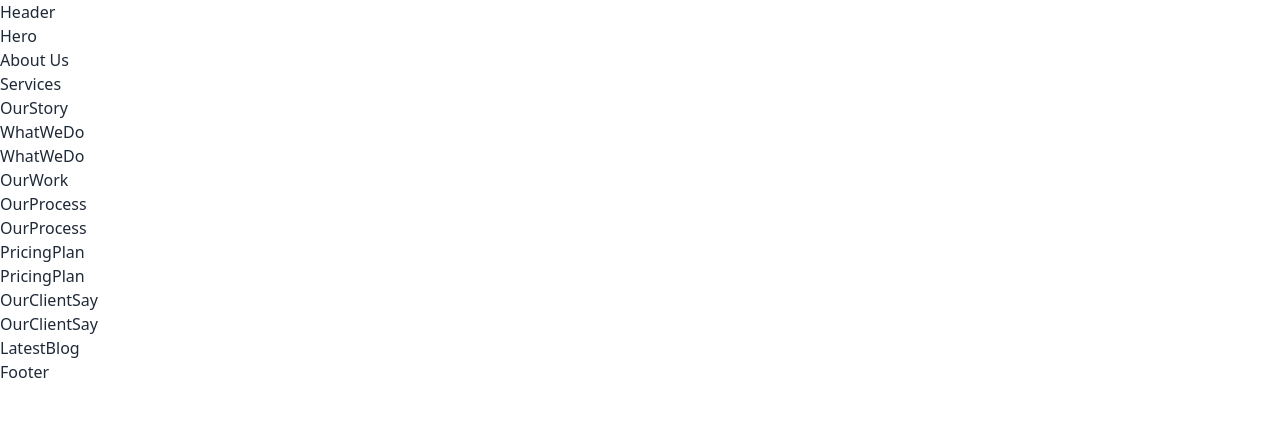
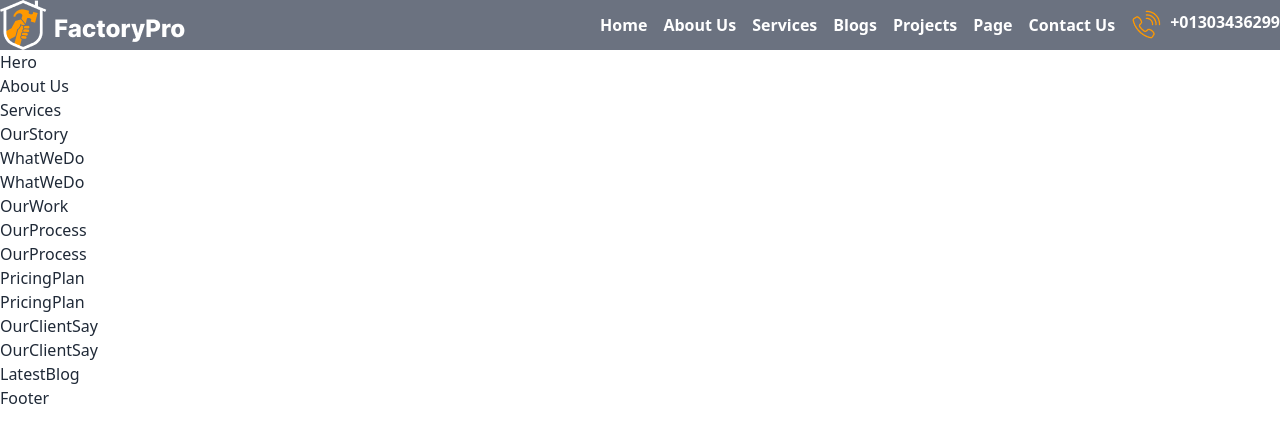
Before and after one commit to devsujoy36/FactoryPro, a React (Vite) app: page / in a window 1280 px wide. Shown: the top 442 px of the page. Built offline with nearby package versions, Linux system fonts and the light colour scheme.

Commit message:
add Navbar

```diff
--- a/src/Components/Header/Header.jsx
+++ b/src/Components/Header/Header.jsx
@@ -1,7 +1,27 @@
+import { NavLink } from "react-router-dom"
 
 const Header = () => {
   return (
-    <div>Header</div>
+    <div className="bg-gray-500 text-white font-semibold">
+      <nav className="flex justify-between items-center max-w-screen-2xl mx-auto">
+          <div id="nav-logo" className="">
+            <img src="/public/assets/Header/navlogo.png" alt="" />
+          </div>
+          <div id="nav-menu" className=" flex justify-center items-center gap-4">
+            <NavLink to={'/'}>Home</NavLink>
+            <NavLink to={'/about'}>About Us</NavLink>
+            <NavLink to={'/services'}>Services</NavLink>
+            <NavLink to={'/blogs'}>Blogs</NavLink>
+            <NavLink to={'/projects'}>Projects</NavLink>
+            <NavLink to={'/page'}>Page</NavLink>
+            <NavLink to={'/contact'}>Contact Us</NavLink>
+            <NavLink to={'/'} className="flex gap-2">
+              <img src="/public/assets/Header/call.png" alt="" />
+              <span>+01303436299</span>
+            </NavLink>
+          </div>
+      </nav>
+    </div>
   )
 }
 
```
